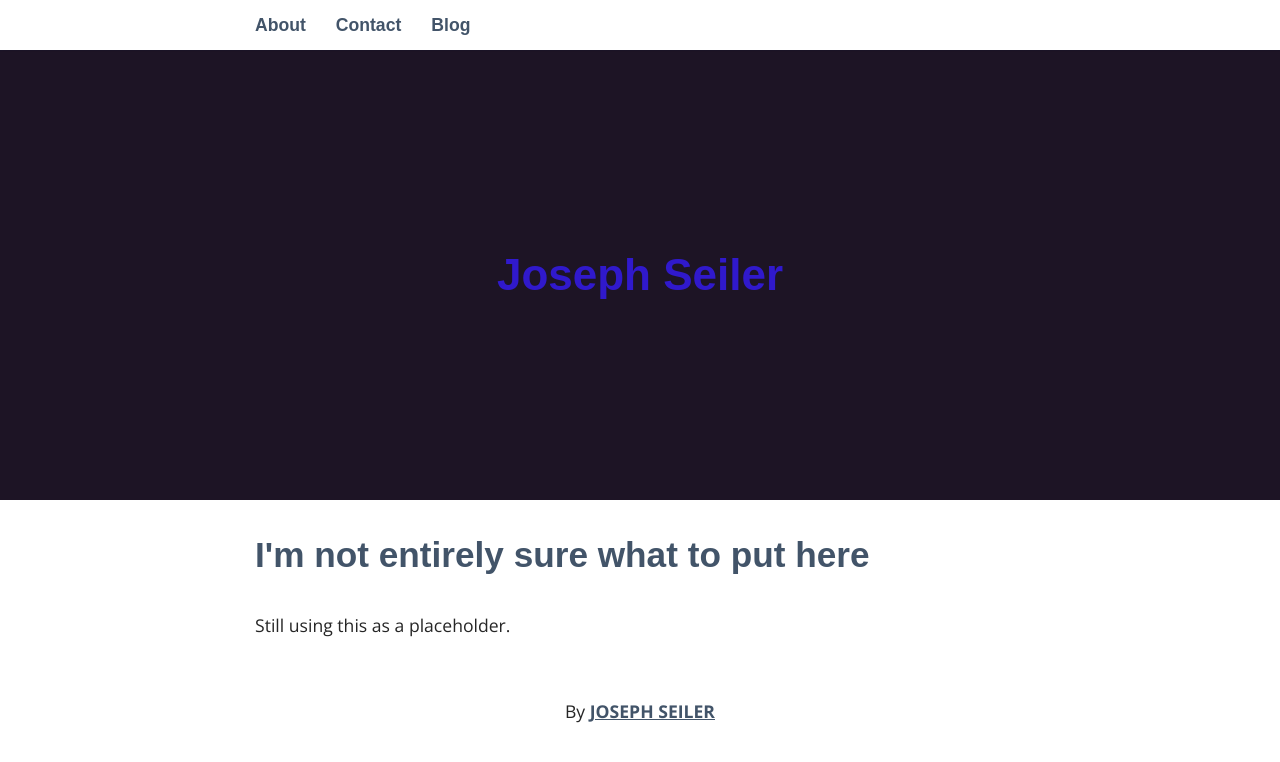
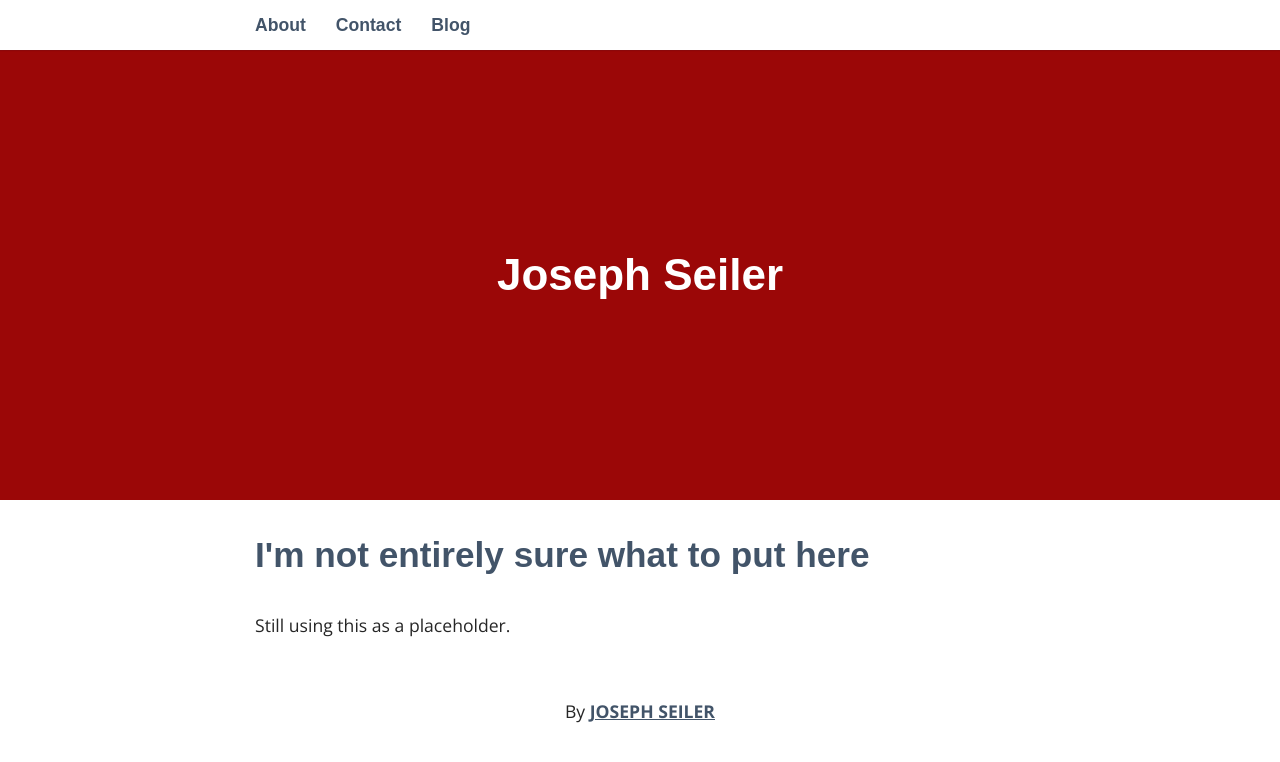
Before and after one commit to seilerjr/seilerjr.github.io, a Jekyll site: the page built from index.html, in a window 1280 px wide. Shown: the top 762 px of the page. Built offline with Jekyll 4.4.1, drawn with Linux system fonts in a browser that asks for light colours; some web fonts are replaced.

Commit message:
Update _base.scss

```diff
--- a/_sass/_base.scss
+++ b/_sass/_base.scss
@@ -1,5 +1,5 @@
 $content-width: 800px;
-$main: #3019cc;
+$main: #ffffff;
 $font-style: 'Open Sans', sans-serif;
 $font-color: #262626;
 $link-color: #425469;
@@ -7,7 +7,7 @@ $link-hover-color: $main;
 $heading-font: 'Muli', sans-serif;
 $heading-font-color: #425469;
 $light: #E7EDF4;
-$header:  #1D1425;
+$header:  #9b0707;
 
 *,
 *::before,
```
